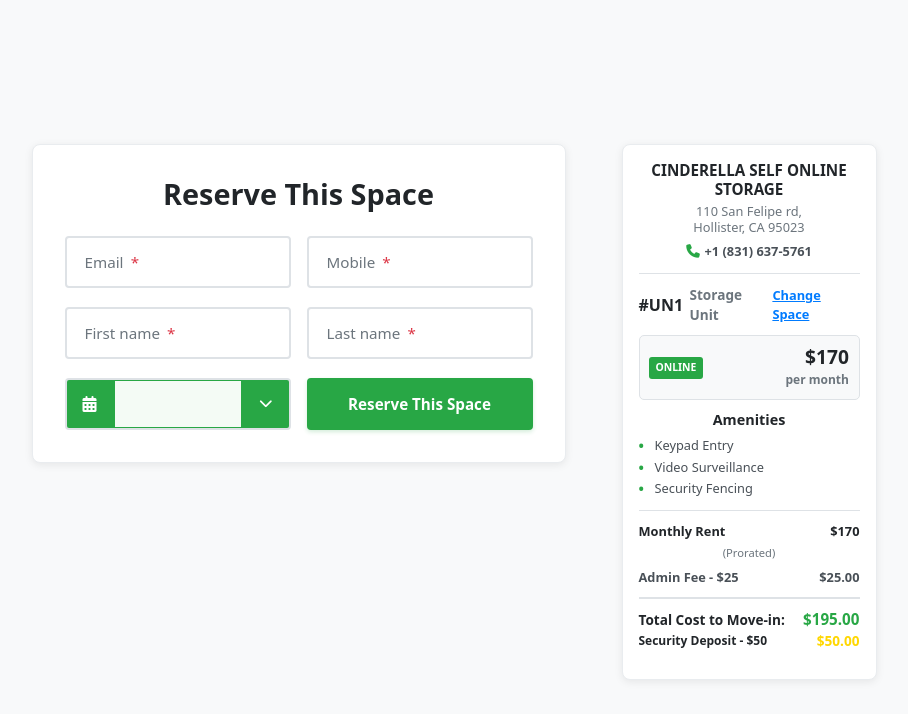
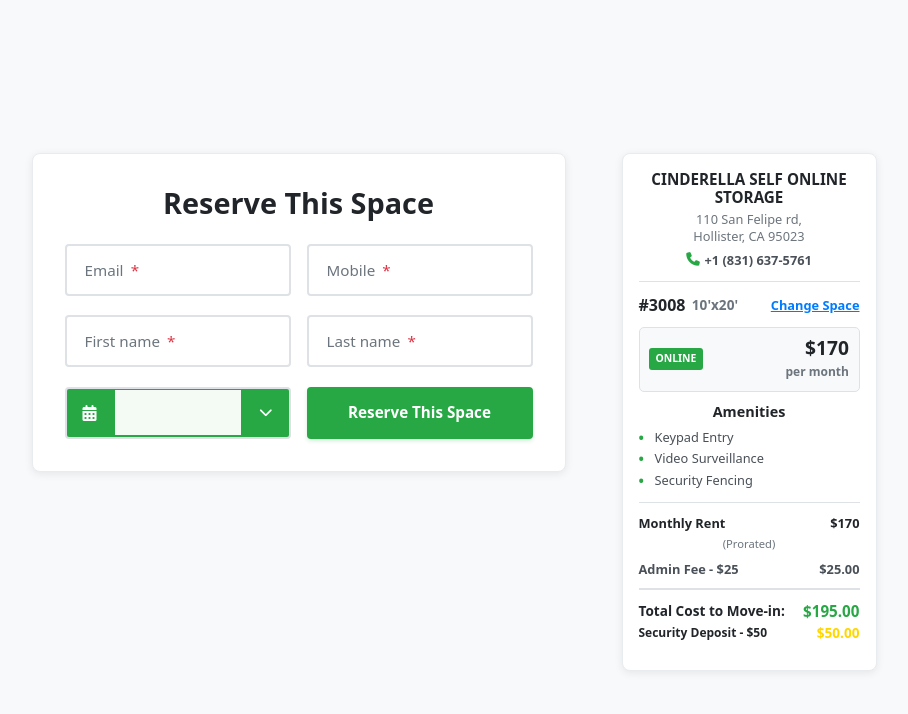
Before and after one commit to aquiiibbb/store-space-pr3, a React (Create React App) app: page /un1 in a window 1280 px wide. Shown: the top 714 px of the page, without its empty margins (186-1094 px from the left). Built offline with nearby package versions, Linux system fonts and the light colour scheme; no server answers.

Commit message:
Update space info for storage unit #UN1

```diff
--- a/src/pages/un1.jsx
+++ b/src/pages/un1.jsx
@@ -377,8 +377,8 @@
                 <div className="space-info">
                   <div className="space-info__header">
                     <div className="space-info__details">
-                      <span className="space-info__number">#UN1</span>
-                      <span className="space-info__size">Storage Unit</span>
+                      <span className="space-info__number">#3008</span>
+                      <span className="space-info__size">10'x20'</span>
                     </div>
                     <a href="/rent" className="space-info__change-link">Change Space</a>
                   </div>
```
